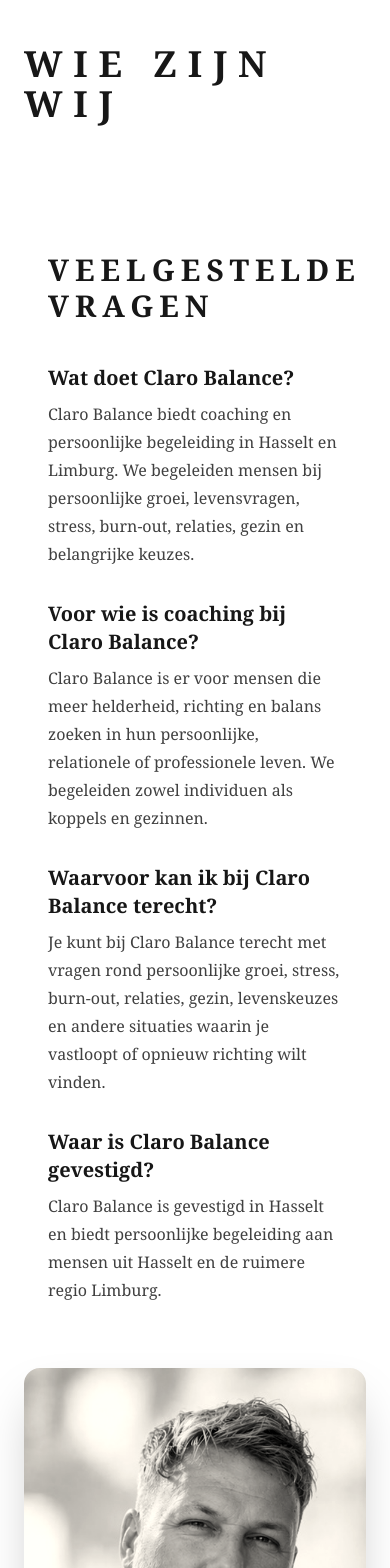
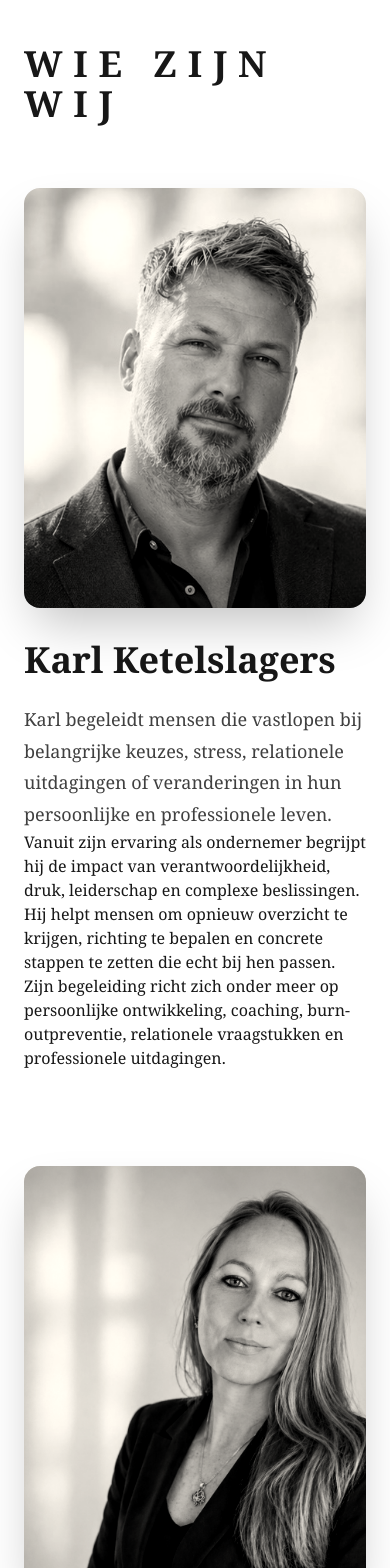
Before and after one commit to KarlK3500/Claro-Website, a Next.js app: page / in a window 390 px wide. Shown: the part 3903-5471 px from the top of the page. Built offline with nearby package versions, Linux system fonts and the light colour scheme.

Commit message:
Remove duplicate FAQ section

```diff
--- a/app/page.tsx
+++ b/app/page.tsx
@@ -231,59 +231,7 @@
               WIE ZIJN WIJ
             </h2>
           </div>
-        <section className="max-w-4xl mx-auto px-6 md:px-10 py-16 md:py-20">
-          <h2
-            className="text-3xl md:text-4xl tracking-[0.2em] font-bold text-neutral-900 mb-10"
-            style={{ fontFamily: '"Playfair Display", Georgia, serif' }}
-          >
-            VEELGESTELDE VRAGEN
-          </h2>
 
-          <div className="max-w-3xl space-y-8 text-neutral-700 leading-[1.75]">
-            <div>
-              <h3 className="text-xl font-semibold text-neutral-900 mb-2">
-                Wat doet Claro Balance?
-              </h3>
-              <p>
-                Claro Balance biedt coaching en persoonlijke begeleiding in Hasselt
-                en Limburg. We begeleiden mensen bij persoonlijke groei, levensvragen,
-                stress, burn-out, relaties, gezin en belangrijke keuzes.
-              </p>
-            </div>
-
-            <div>
-              <h3 className="text-xl font-semibold text-neutral-900 mb-2">
-                Voor wie is coaching bij Claro Balance?
-              </h3>
-              <p>
-                Claro Balance is er voor mensen die meer helderheid, richting en
-                balans zoeken in hun persoonlijke, relationele of professionele leven.
-                We begeleiden zowel individuen als koppels en gezinnen.
-              </p>
-            </div>
-
-            <div>
-              <h3 className="text-xl font-semibold text-neutral-900 mb-2">
-                Waarvoor kan ik bij Claro Balance terecht?
-              </h3>
-              <p>
-                Je kunt bij Claro Balance terecht met vragen rond persoonlijke groei,
-                stress, burn-out, relaties, gezin, levenskeuzes en andere situaties
-                waarin je vastloopt of opnieuw richting wilt vinden.
-              </p>
-            </div>
-
-            <div>
-              <h3 className="text-xl font-semibold text-neutral-900 mb-2">
-                Waar is Claro Balance gevestigd?
-              </h3>
-              <p>
-                Claro Balance is gevestigd in Hasselt en biedt persoonlijke begeleiding
-                aan mensen uit Hasselt en de ruimere regio Limburg.
-              </p>
-            </div>
-          </div>
-        </section>
           <div className="max-w-6xl mx-auto grid md:grid-cols-2 gap-24 items-start md:items-stretch relative z-10">
             <div className="flex flex-col">
               <motion.img
```
